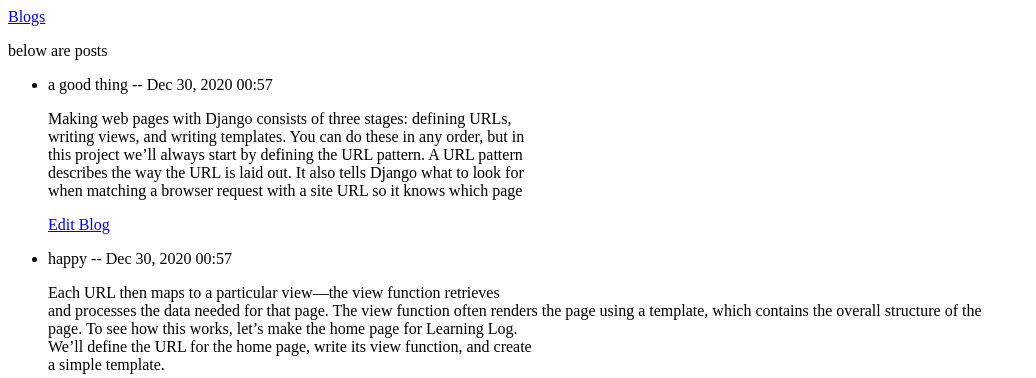
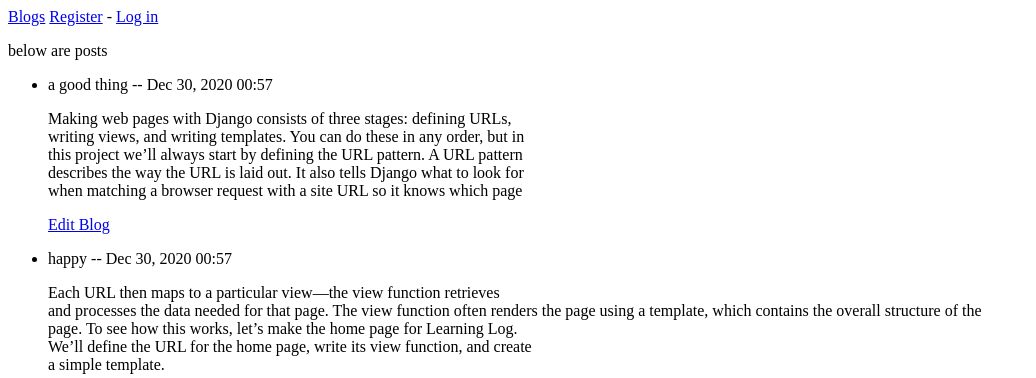
Before and after one commit to dylan-xie-03/python-crash-course-Blog, a Django app: page / in a window 1280 px wide. Shown: the top 378 px of the page, without its empty margins (0-1036 px from the left). Run offline with Django 3.2, Linux system fonts and the light colour scheme; data comes from the database, SQL or seed files in the repository; both versions use the stored data as it was after the commit.

Commit message:
register

```diff
--- a/blogs/templates/blogs/base.html
+++ b/blogs/templates/blogs/base.html
@@ -1,5 +1,13 @@
 <p>
     <a href="{% url 'blogs:index' %}">Blogs</a>
+
+    {% if user.is_authenticated %}
+        Hello, {{ user.username }}.
+        <a href="{% url 'users:logout' %}">Log out</a>
+    {% else %}
+        <a href="{% url 'users:register' %}">Register</a> -
+        <a href="{% url 'users:login' %}">Log in</a>
+    {% endif %}
 </p>
 
 {% block content %}{% endblock content %}
```
Also changed, not shown: db.sqlite3.
